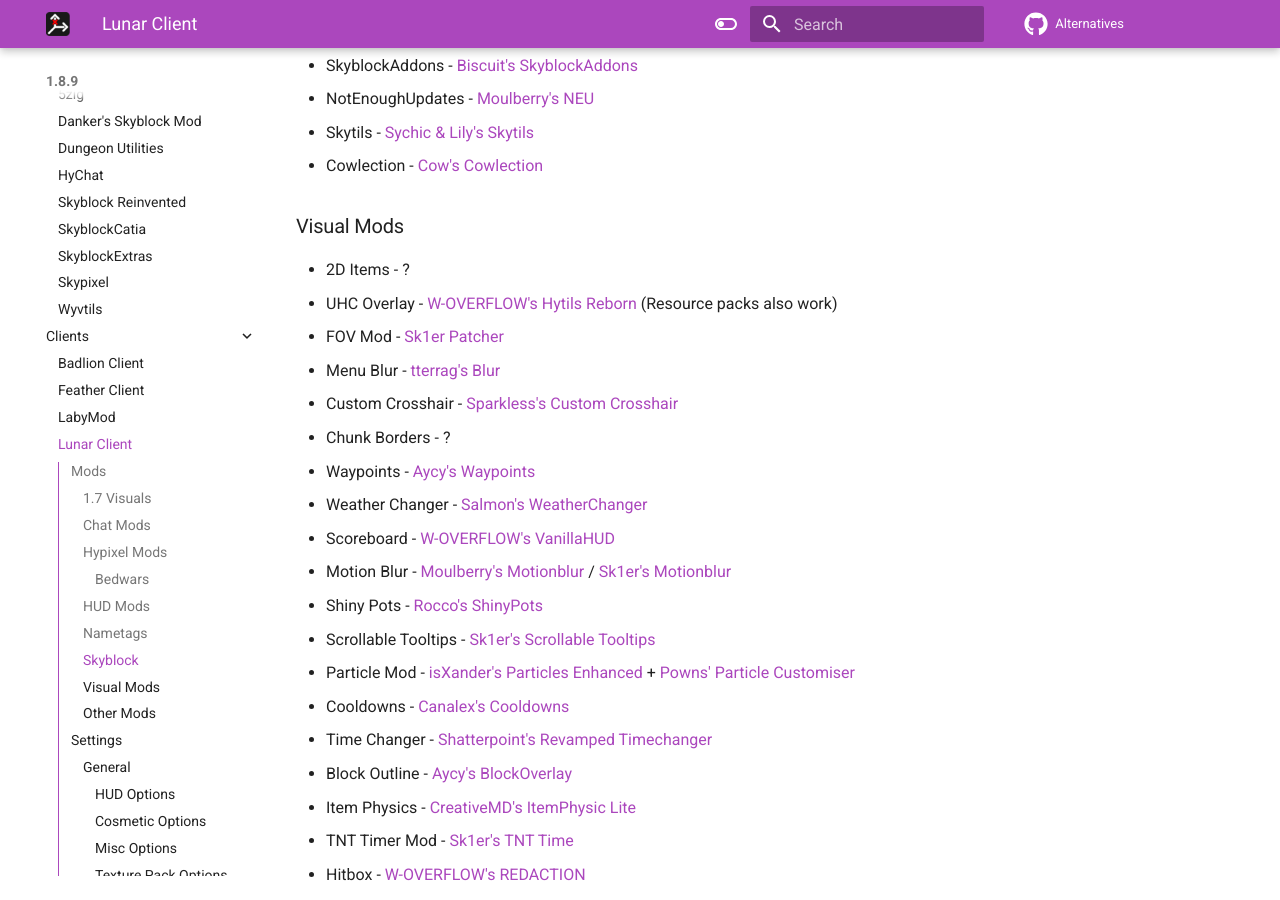
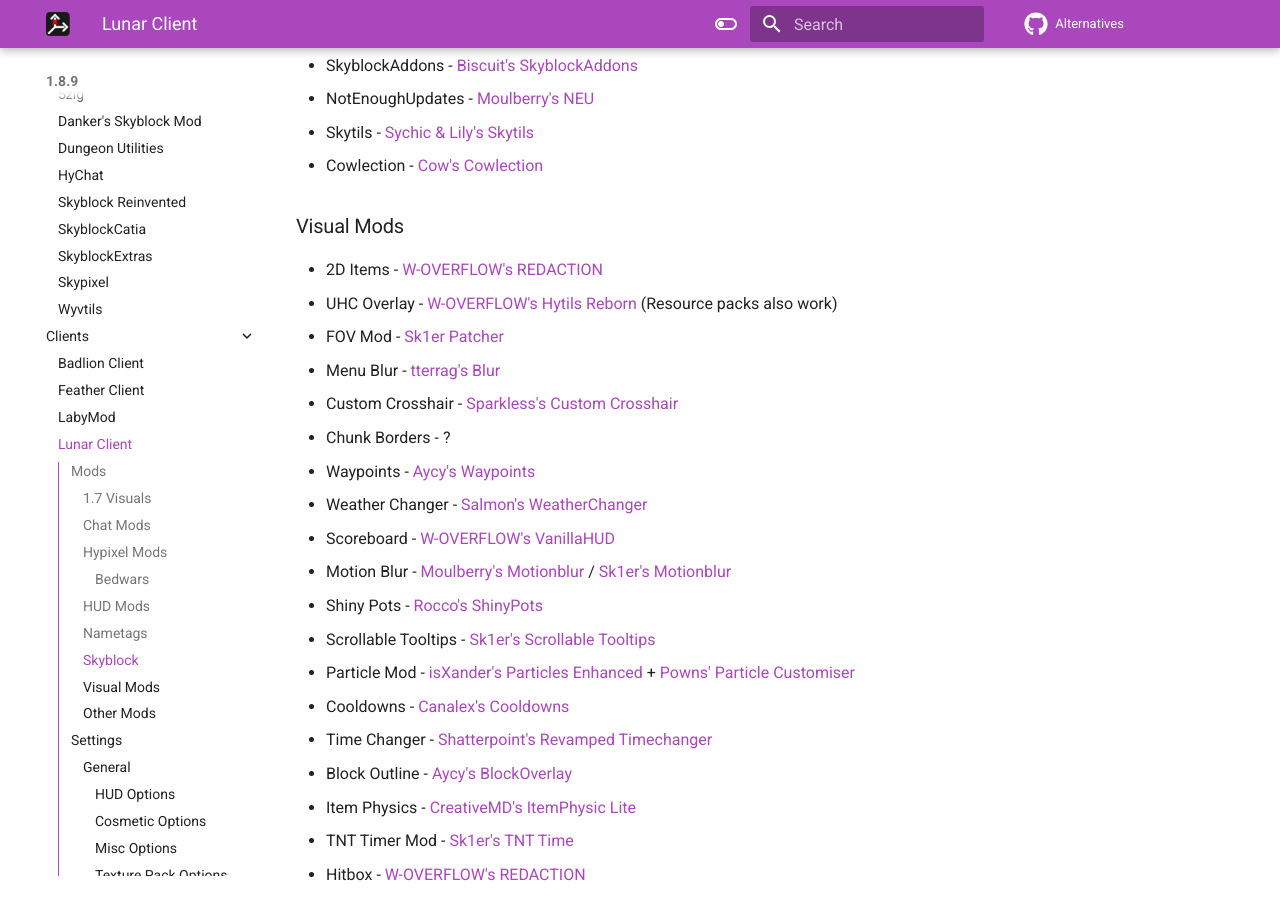
Before and after one commit to MicrocontrollersDev/Alternatives, an MkDocs documentation site: the page built from docs/1.8.9/lunar_client.md, in a window 1280 px wide and 900 px high, scrolled down 2444 px. Built offline with MkDocs 1.6.1 and Material for MkDocs 9.7.7, drawn with Linux system fonts in a browser that asks for light colours; comment, search, counter and statistics services are not loaded.

Commit message:
2d items

```diff
--- a/docs/1.8.9/lunar_client.md
+++ b/docs/1.8.9/lunar_client.md
@@ -81,7 +81,7 @@
 
 ### Visual Mods
 
-* 2D Items - ?
+* 2D Items - [W-OVERFLOW's REDACTION](https://github.com/W-OVERFLOW/REDACTION/releases/latest)
 * UHC Overlay - [W-OVERFLOW's Hytils Reborn](https://github.com/W-OVERFLOW/Hytils-Reborn/releases/latest) (Resource packs also work)
 * FOV Mod - [Sk1er Patcher](https://sk1er.club/mods/patcher)
 * Menu Blur - [tterrag's Blur](https://www.curseforge.com/minecraft/mc-mods/blur/files/all?filter-game-version=2020709689%3A5806)
```
